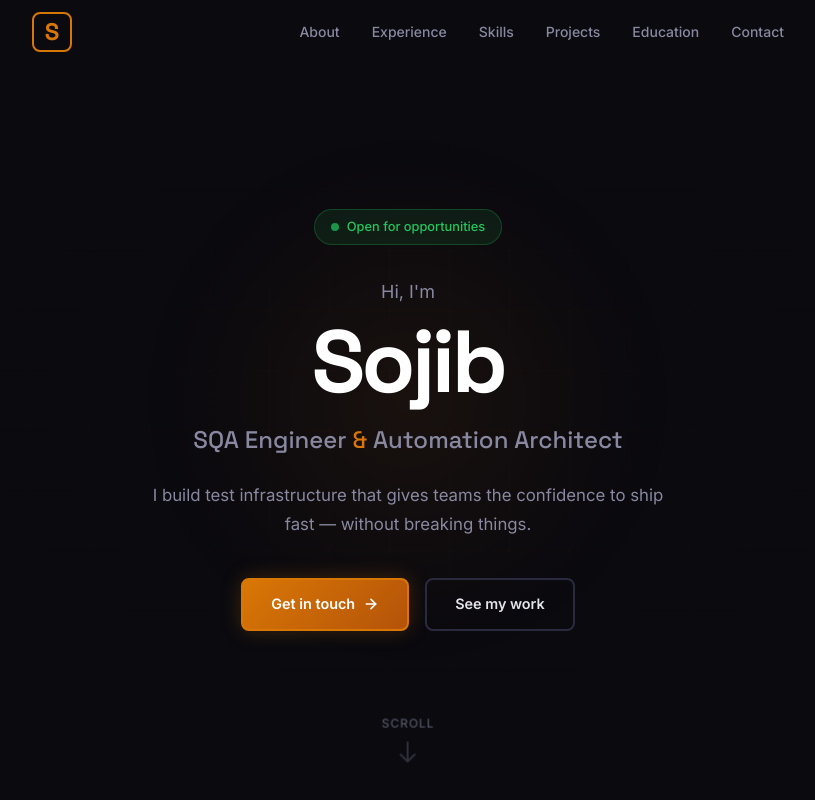
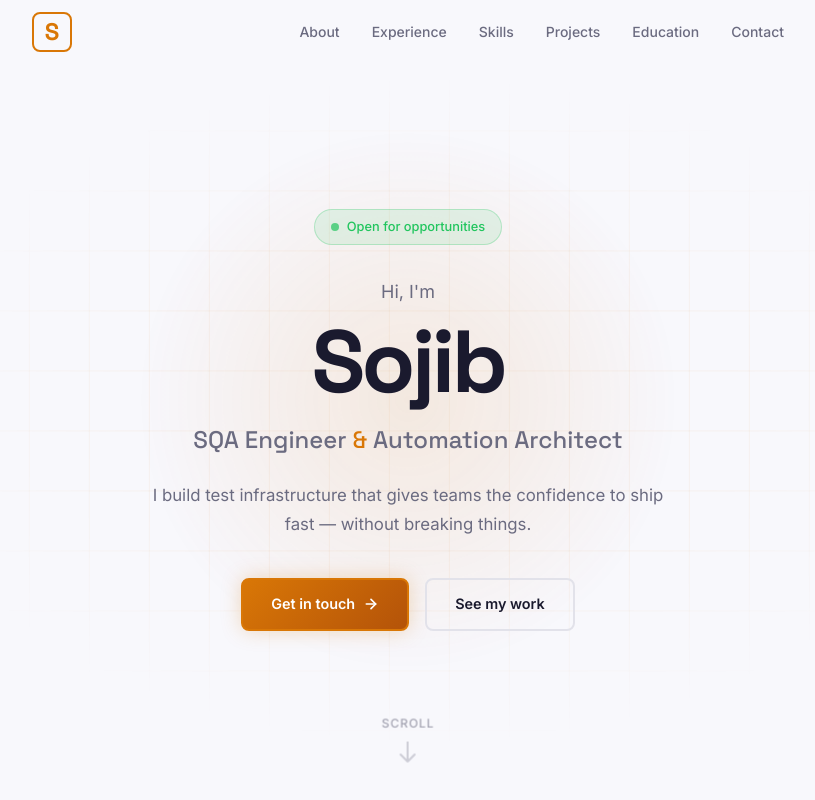
Before and after one commit to sojib96/portfolio, a plain HTML site: page index.html in a window 1280 px wide. Shown: the top 800 px of the page, without its empty margins (232-1047 px from the left). Drawn offline with Linux system fonts and the light colour scheme.

Commit message:
fix: switch from dark to light color palette

```diff
--- a/styles.css
+++ b/styles.css
@@ -8,16 +8,16 @@
 }
 
 :root {
-  --bg: #0a0a0f;
-  --bg-alt: #111118;
-  --surface: #181825;
-  --surface-hover: #1e1e32;
-  --border: #2a2a3e;
-  --text: #e4e4ed;
-  --text-muted: #8888a0;
+  --bg: #f8f8fc;
+  --bg-alt: #f0f0f5;
+  --surface: #ffffff;
+  --surface-hover: #f5f5fa;
+  --border: #e2e2ea;
+  --text: #1a1a2e;
+  --text-muted: #6b6b80;
   --accent: #d97706;
-  --accent-dim: rgba(217, 119, 6, 0.15);
-  --accent-glow: rgba(217, 119, 6, 0.3);
+  --accent-dim: rgba(217, 119, 6, 0.1);
+  --accent-glow: rgba(217, 119, 6, 0.15);
   --font-display: 'Space Grotesk', sans-serif;
   --font-body: 'Inter', sans-serif;
   --max-width: 800px;
@@ -112,7 +112,7 @@ ul {
 }
 
 .header.scrolled {
-  background: rgba(10, 10, 15, 0.92);
+  background: rgba(248, 248, 252, 0.92);
   backdrop-filter: blur(12px);
   -webkit-backdrop-filter: blur(12px);
   box-shadow: 0 1px 0 var(--border);
@@ -246,11 +246,11 @@ ul {
   inset: 0;
   z-index: 0;
   background-image:
-    linear-gradient(rgba(217, 119, 6, 0.03) 1px, transparent 1px),
-    linear-gradient(90deg, rgba(217, 119, 6, 0.03) 1px, transparent 1px);
+    linear-gradient(rgba(217, 119, 6, 0.06) 1px, transparent 1px),
+    linear-gradient(90deg, rgba(217, 119, 6, 0.06) 1px, transparent 1px);
   background-size: 60px 60px;
-  mask-image: radial-gradient(ellipse 60% 60% at 50% 50%, black 30%, transparent 70%);
-  -webkit-mask-image: radial-gradient(ellipse 60% 60% at 50% 50%, black 30%, transparent 70%);
+  mask-image: radial-gradient(ellipse 60% 60% at 50% 50%, black 40%, transparent 72%);
+  -webkit-mask-image: radial-gradient(ellipse 60% 60% at 50% 50%, black 40%, transparent 72%);
   animation: grid-drift 20s linear infinite;
 }
 
@@ -266,7 +266,7 @@ ul {
   width: 500px;
   height: 500px;
   border-radius: 50%;
-  background: radial-gradient(circle, rgba(217, 119, 6, 0.08) 0%, transparent 70%);
+  background: radial-gradient(circle, rgba(217, 119, 6, 0.12) 0%, transparent 70%);
   top: 50%;
   left: 50%;
   transform: translate(-50%, -50%);
@@ -327,7 +327,7 @@ ul {
   font-weight: 700;
   line-height: 1.05;
   letter-spacing: -0.04em;
-  color: #fff;
+  color: var(--text);
   margin-bottom: 12px;
 }
 
@@ -454,7 +454,7 @@ ul {
   font-family: var(--font-display);
   font-size: 2.5rem;
   font-weight: 700;
-  color: #fff;
+  color: var(--text);
   line-height: 1;
 }
 
@@ -491,7 +491,7 @@ ul {
 .terminal-card {
   margin-top: 48px;
   border-radius: var(--radius);
-  background: #0d0d14;
+  background: #f2f2f7;
   border: 1px solid var(--border);
   overflow: hidden;
   font-family: 'SF Mono', 'Fira Code', 'Courier New', monospace;
@@ -503,7 +503,7 @@ ul {
   align-items: center;
   gap: 8px;
   padding: 12px 16px;
-  background: #15151e;
+  background: #eaeaef;
   border-bottom: 1px solid var(--border);
 }
 
@@ -532,7 +532,7 @@ ul {
 }
 
 .terminal-cmd {
-  color: #fff;
+  color: var(--text);
 }
 
 .terminal-output {
@@ -618,7 +618,7 @@ ul {
   font-family: var(--font-display);
   font-size: 1.125rem;
   font-weight: 600;
-  color: #fff;
+  color: var(--text);
   margin-bottom: 2px;
 }
 
@@ -729,7 +729,7 @@ ul {
   font-family: var(--font-display);
   font-size: 1.1rem;
   font-weight: 600;
-  color: #fff;
+  color: var(--text);
 }
 
 .project-badge {
@@ -792,7 +792,7 @@ ul {
   font-family: var(--font-display);
   font-size: 1.125rem;
   font-weight: 600;
-  color: #fff;
+  color: var(--text);
   margin-bottom: 4px;
 }
 
@@ -891,7 +891,7 @@ ul {
     width: 100%;
     flex-direction: column;
     gap: 0;
-    background: rgba(10, 10, 15, 0.98);
+    background: rgba(248, 248, 252, 0.98);
     backdrop-filter: blur(16px);
     -webkit-backdrop-filter: blur(16px);
     padding: 16px 0;
```
